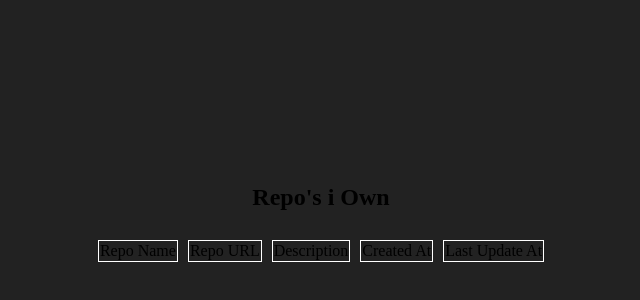
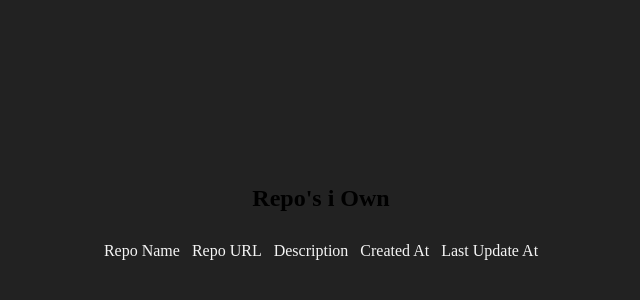
Before and after one commit to MattPlays/MattPlays.github.io, a plain HTML site: page index.html in a window 1280 px wide. Shown: the part 182-482 px from the top of the page, without its empty margins (319-959 px from the left). Drawn offline with Linux system fonts and the light colour scheme; no server answers.

Commit message:
Color Changes

```diff
--- a/index.html
+++ b/index.html
@@ -25,7 +25,7 @@
 
         th,
         td {
-            border: 0.5px solid white,
+            color: whitesmoke;
         }
     </style>
 </head>
--- a/index.js
+++ b/index.js
@@ -17,6 +17,7 @@ window.addEventListener('load', async() => {
         let data = await response.json()
         let repoTable = document.querySelector("#OwnedRepos")
         data.forEach(repo => {
+            if (repo.fork) return
             let newRow = repoTable.insertRow(-1)
             let RepoName = newRow.insertCell(-1)
             RepoName.innerHTML = `${repo.name}`
```
